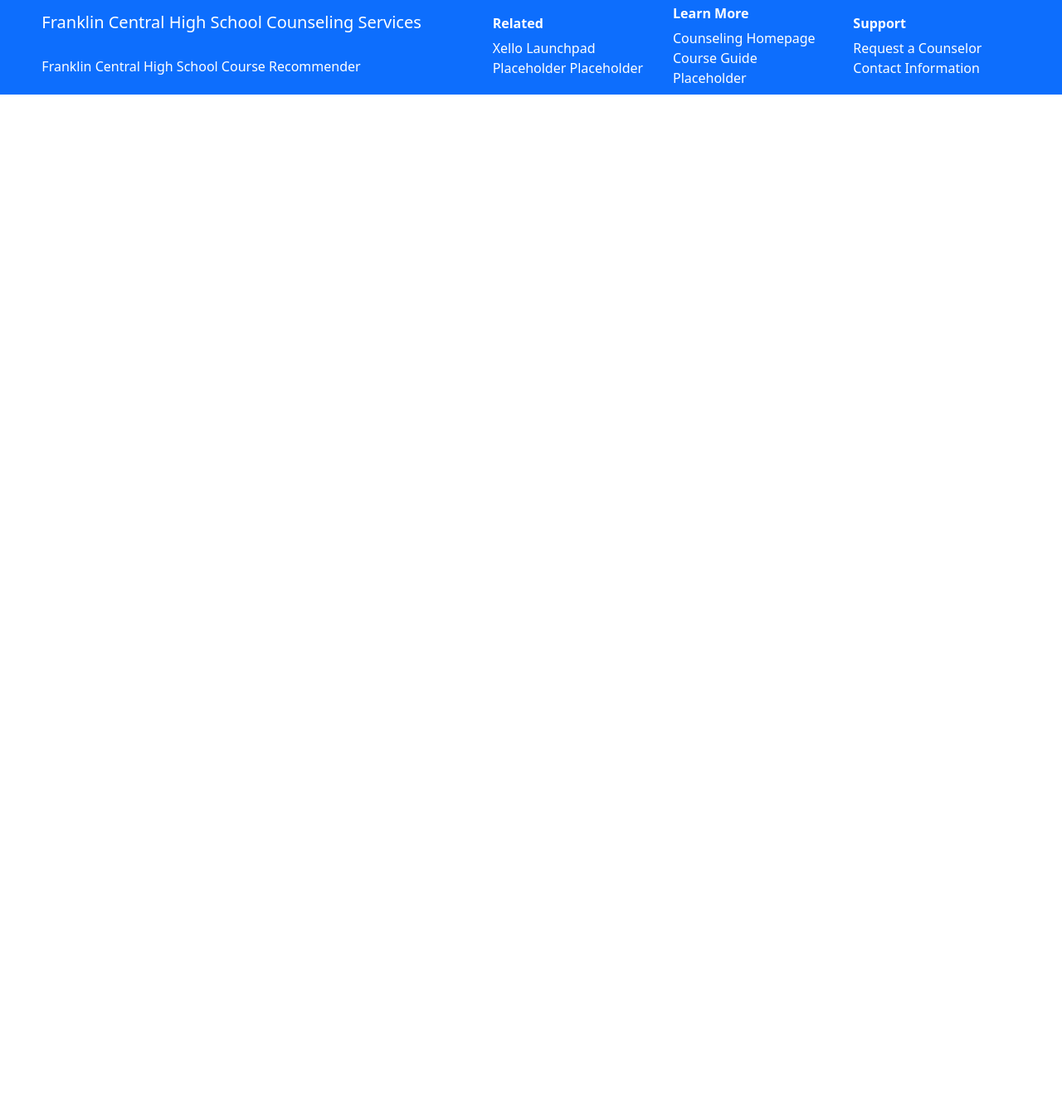
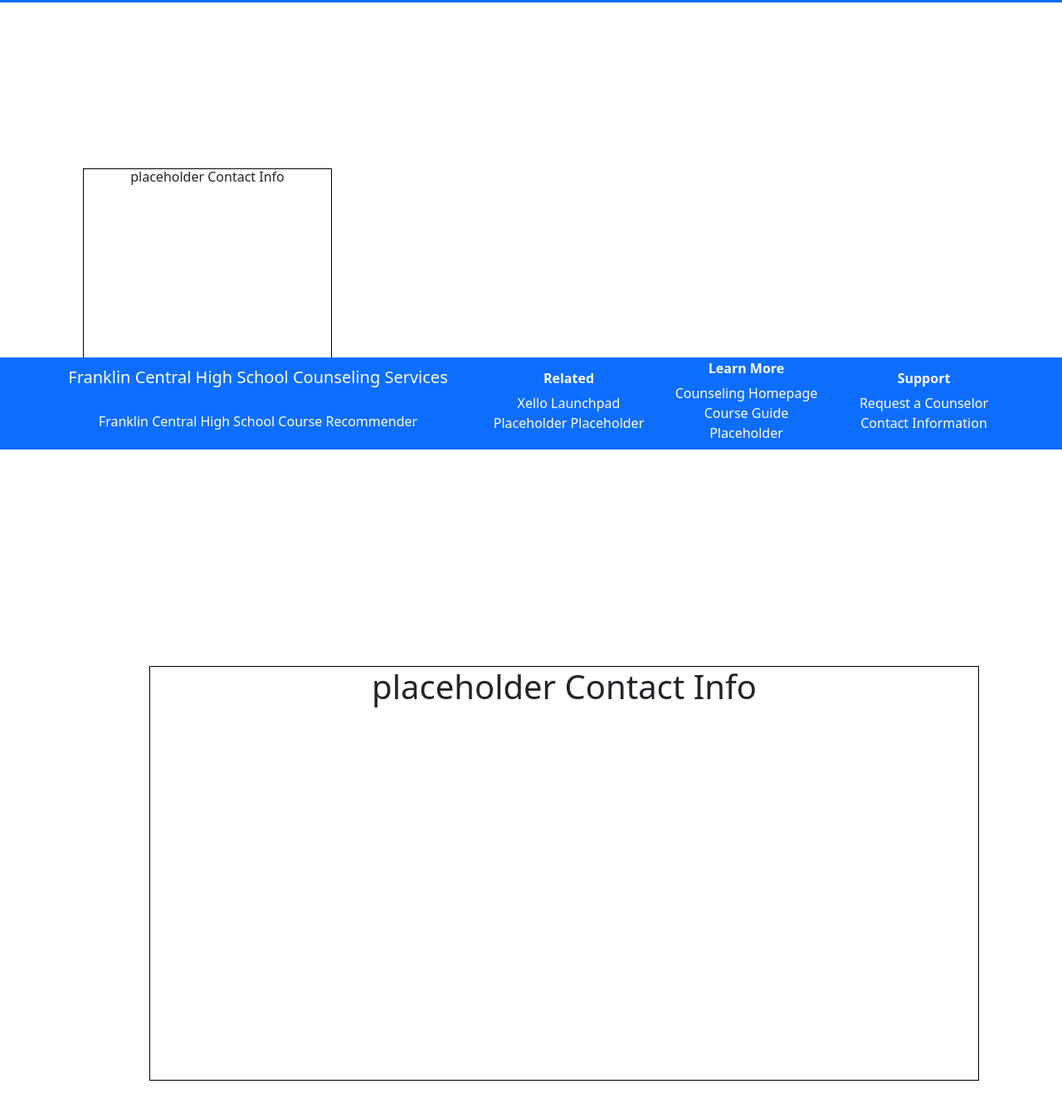
Before and after one commit to AceofFlips/Course-Recomender, a plain HTML site: page Browse-page.html in a window 1280 px wide. Shown: the part 248-1590 px from the top of the page at 83% size. Before the commit the page ends 800 px from the top, so only its background shows below. Drawn offline with nearby package versions, Linux system fonts and the light colour scheme.

Commit message:
footer stuff
made footer stick to bottom + make browser page

```diff
--- a/Browse-page.html
+++ b/Browse-page.html
@@ -13,8 +13,34 @@
     <!-- Bootstrap JavaScript -->
     <script src="https://cdn.jsdelivr.net/npm/bootstrap@5.1.3/dist/js/bootstrap.bundle.min.js" integrity="sha384-ka7Sk0Gln4gmtz2MlQnikT1wXgYsOg+OMhuP+IlRH9sENBO0LRn5q+8nbTov4+1p" crossorigin="anonymous"></script>
     <title>Browse-page</title>
+    <style>
+        .SmallBox{
+            width: 300px;
+            height: 300px;
+            margin: 200px 100px;
+            border: 1px solid black;
+            float: left;
+        }
+        .BigBox{
+            width: 1000px;
+            height: 500px;
+            margin: 100px;
+            border: 1px solid black;
+            float: right;
+        }
+        .footer {
+            position: fixed;
+            bottom: 0;
+            left: 0;
+            width: 100%;
+            color: white;
+            text-align: center;
+            padding: 10px;
+        }
+    </style>
 </head>
 <body>
+
     <div class="row bg-primary align-items-center justify-content-center">
         <nav class="navbar navbar-expand navbar-light bg-primary">
             <div class="container-fluid">
@@ -35,18 +61,18 @@
         </nav>
     </div>
     <!--browser Content-->
-    <div class="float-left">
-
+    <div class="container-fluid text-center SmallBox">
+        <h6>placeholder Contact Info</h6>
     </div>
-    <div class="float-right">
-
+    <div class="container-fluid text-center BigBox">
+        <h1>placeholder Contact Info</h1>
     </div>
 
 
 
 
     <!--footer/links -->
-    <footer>
+    <footer class="footer">
         <div class="row h-100 bg-primary d-flex align-items-center justify-content-center">
             <div class="pt-1 pb-2 ps-2 pe-4 col-md-5">
                 <h5 class="text-white">Franklin Central High School Counseling Services</h5><br>
```
Also changed, not shown: Contact-Page.html (+10 -1 lines), Create-Account-Page.html (+1 -0 lines), FAQ-Page.html (+10 -1 lines), Home-Page.html (+10 -2 lines), Results-Page.html (+10 -1 lines), Survey-Page.html (+10 -1 lines).
